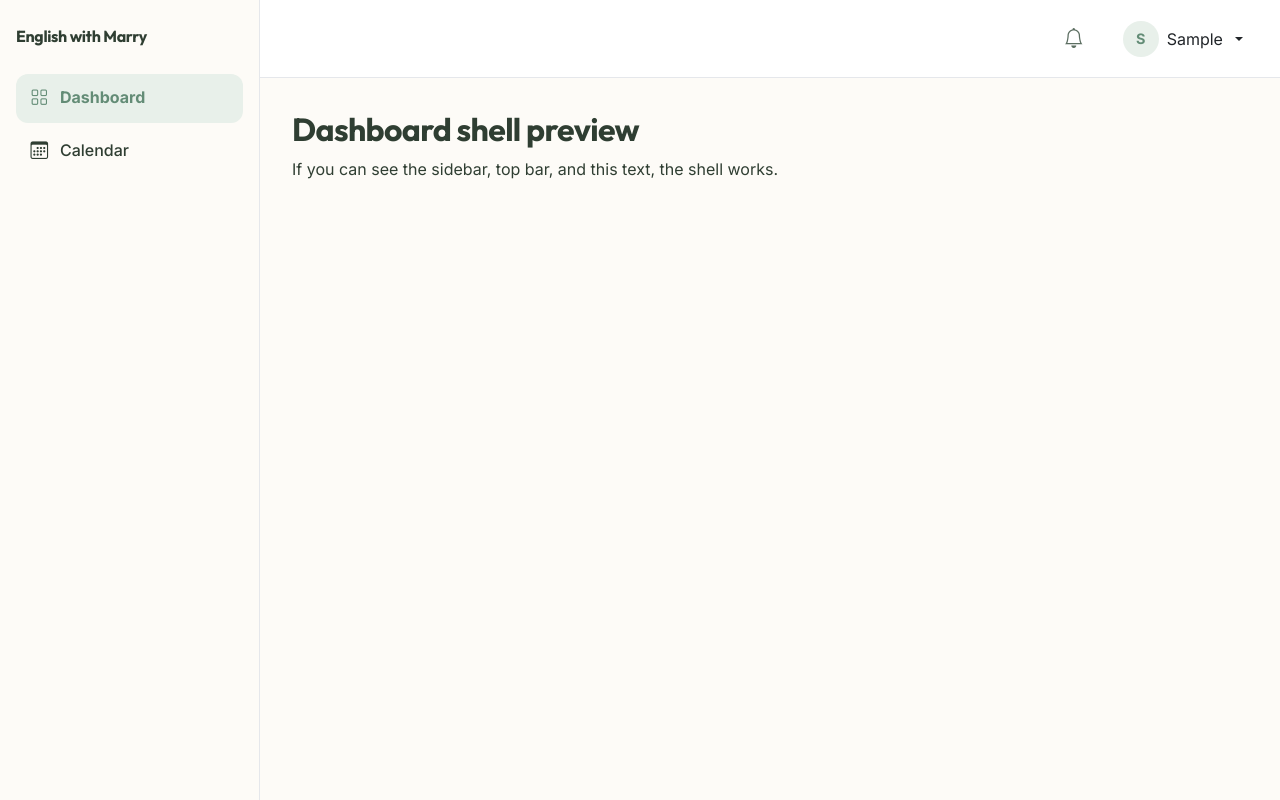
After one commit to sasan-hsn/tutor-booking, a Django app: page /dashboard/preview/ in a window 1280 px wide. The commit adds this page. Run offline with Django 5.2, Linux system fonts and the light colour scheme; the visitor is signed in with stand-in values (Sample User, id 1).

Commit message:
feat: shared dashboard sidebar/top-bar shell layout (#19)

```diff
--- /dev/null
+++ b/accounts/decorators.py
@@ -0,0 +1,19 @@
+from functools import wraps
+from django.contrib.auth.decorators import login_required
+from django.core.exceptions import PermissionDenied
+
+
+def role_required(role):
+    def decorator(view_func):
+        @wraps(view_func)
+        @login_required
+        def wrapper(request, *args, **kwargs):
+            if request.user.role != role:
+                raise PermissionDenied
+            return view_func(request, *args, **kwargs)
+        return wrapper
+    return decorator
+
+
+student_required = role_required("student")
+teacher_required = role_required("teacher")
--- a/accounts/views.py
+++ b/accounts/views.py
@@ -38,7 +38,7 @@ def user_login(request):
                 return redirect('/')  # TODO: replace with student_dashboard when built
     else:
         form = AuthenticationForm()
-    return render(request, 'accounts/login.html', {'form': form, 'next': next_url})
+    return render(request, 'accounts/login.html', {'form': form, 'next': next_url or ''})
 
 
 @require_POST
--- /dev/null
+++ b/booking/urls.py
@@ -0,0 +1,7 @@
+from django.urls import path
+from . import views
+
+app_name = "booking"
+urlpatterns = [
+  path("preview/", views.dashboard_preview, name="dashboard_preview"),
+ ]
--- a/booking/views.py
+++ b/booking/views.py
@@ -1,3 +1,6 @@
 from django.shortcuts import render
+from accounts.decorators import student_required
 
-# Create your views here.
+@student_required
+def dashboard_preview(request):
+    return render(request, "dashboard_preview.html")
--- a/static/css/style.css
+++ b/static/css/style.css
@@ -438,3 +438,137 @@ h6,
     font-size: 0.9rem;
     border: 2px solid var(--accent-amber);
 }
+
+
+/* ===== Dashboard Layout ===== */
+
+.dashboard-wrapper {
+    display: flex;
+    min-height: 100vh;
+}
+
+/* Sidebar */
+.dashboard-sidebar {
+    width: 260px;
+    background-color: var(--bg-card);
+    border-right: 1px solid var(--border-soft);
+    padding: 1.5rem 1rem;
+}
+
+@media (min-width: 768px) {
+    .dashboard-sidebar {
+        position: sticky;
+        top: 0;
+        height: 100vh;
+        flex-shrink: 0;
+    }
+}
+
+.sidebar-nav {
+    display: flex;
+    flex-direction: column;
+    gap: 0.25rem;
+}
+
+.sidebar-link {
+    display: flex;
+    align-items: center;
+    gap: 0.75rem;
+    padding: 0.65rem 0.9rem;
+    border-radius: var(--radius-md);
+    color: var(--text-main);
+    text-decoration: none;
+    font-weight: 500;
+    transition: background-color 0.2s ease, color 0.2s ease;
+}
+
+.sidebar-link:hover {
+    background-color: var(--primary-blue-light);
+    color: var(--primary-blue);
+}
+
+.sidebar-link.active {
+    background-color: var(--primary-blue-light);
+    color: var(--primary-blue);
+    font-weight: 700;
+}
+
+.sidebar-link i {
+    font-size: 1.1rem;
+}
+
+/* Main column */
+.dashboard-main {
+    flex-grow: 1;
+    display: flex;
+    flex-direction: column;
+    min-width: 0;
+}
+
+/* Top bar */
+.dashboard-topbar {
+    background-color: var(--bg-card);
+    border-bottom: 1px solid var(--border-soft);
+    padding: 0.85rem 1.5rem;
+    position: sticky;
+    top: 0;
+    z-index: 10;
+}
+
+.btn-icon {
+    background: transparent;
+    border: none;
+    color: var(--text-muted);
+    font-size: 1.25rem;
+    width: 40px;
+    height: 40px;
+    border-radius: var(--radius-full);
+    display: inline-flex;
+    align-items: center;
+    justify-content: center;
+    transition: background-color 0.2s ease, color 0.2s ease;
+}
+
+.btn-icon:hover {
+    background-color: var(--primary-blue-light);
+    color: var(--primary-blue);
+}
+
+.avatar-initial {
+    width: 36px;
+    height: 36px;
+    border-radius: 50%;
+    background-color: var(--primary-blue-light);
+    color: var(--primary-blue);
+    font-weight: 700;
+    display: inline-flex;
+    align-items: center;
+    justify-content: center;
+    font-size: 0.9rem;
+}
+
+.btn-logout-link {
+    background: none;
+    border: none;
+    color: var(--text-main);
+    font-weight: 500;
+    padding: 0;
+    width: 100%;
+    text-align: left;
+}
+
+.btn-logout-link:hover {
+    color: var(--primary-blue);
+}
+
+/* Page content */
+.dashboard-content {
+    padding: 1.5rem;
+    flex-grow: 1;
+}
+
+@media (min-width: 768px) {
+    .dashboard-content {
+        padding: 2rem;
+    }
+}
--- a/templates/accounts/login.html
+++ b/templates/accounts/login.html
@@ -1,13 +1,13 @@
-{% extends "base.html" %}
+{% extends "landing_base.html" %}
 
 {% block title %}Log In{% endblock %}
 
-{% block content %}
+{% block page_content %}
 <div class="container max-w-5xl px-4 py-5">
     <h1>Log In</h1>
     <form method="post">
         {% csrf_token %}
-        <input type="hidden" name="next" value="{{ next }}">
+        <input type="hidden" name="next" value="{{ next|default:'' }}">
         {{ form.as_p }}
         <button type="submit" class="btn-login fw-bold">Log In</button>
     </form>
--- a/templates/accounts/student_signup.html
+++ b/templates/accounts/student_signup.html
@@ -1,8 +1,8 @@
-{% extends "base.html" %}
+{% extends "landing_base.html" %}
 
 {% block title %}Sign Up{% endblock %}
 
-{% block content %}
+{% block page_content %}
 <div class="container max-w-5xl px-4 py-5">
     <h1>Sign Up</h1>
     <form method="post">
--- a/templates/base.html
+++ b/templates/base.html
@@ -9,49 +9,16 @@
 
     <!-- Style CSS -->
     <link rel="stylesheet" href="{% static 'css/style.css' %}">
+    {% block extra_css %}{% endblock %}
 </head>
 
-<body class="d-flex flex-column min-vh-100">
+<body>
+    {% block content %}
+    {% endblock %}
 
-    <!-- Sticky Navbar -->
-    <nav class="navbar navbar-expand-md navbar-custom sticky-top py-3">
-        <div class="container max-w-5xl px-4 d-flex align-items-center justify-content-between">
-            <a class="navbar-brand m-0" href="{% url 'portfolio:landing_page' %}">English with Marry</a>
-
-            <div class="d-flex align-items-center gap-4">
-                <a class="nav-link-custom d-none d-md-inline" href="{% url 'portfolio:landing_page' %}#about">About</a>
-                <a class="nav-link-custom d-none d-md-inline"
-                    href="{% url 'portfolio:landing_page' %}#testimonials">Testimonials</a>
-                <a class="nav-link-custom d-none d-md-inline"
-                    href="{% url 'portfolio:landing_page' %}#contact">Contact</a>
-                {% if user.is_authenticated %}
-                <form method="post" action="{% url 'accounts:logout' %}">
-                    {% csrf_token %}
-                    <button type="submit" class="btn-login fw-bold">Log out</button>
-                </form>
-                {% else %}
-                <a href="{% url 'accounts:login' %}" class="btn-login fw-bold">Log in</a>
-                {% endif %}
-            </div>
-        </div>
-    </nav>
-
-    <!-- Main Content -->
-    <main class="flex-grow-1">
-        {% block content %}
-        {% endblock %}
-    </main>
-
-    <!-- Footer -->
-    <footer class="border-top py-4 mt-auto" style="border-color: var(--border-color) !important;">
-        <div
-            class="container max-w-5xl px-4 d-flex flex-column flex-md-row align-items-center justify-content-between gap-2">
-            <span class="font-serif text-sm fw-semibold">English with Marry</span>
-            <span class="text-xs text-muted" style="font-size: 0.75rem;">© 2026 · All rights reserved</span>
-        </div>
-    </footer>
-
+    <script src="https://cdn.jsdelivr.net/npm/bootstrap@5.3.2/dist/js/bootstrap.bundle.min.js"></script>
     <script src="{% static 'js/main.js' %}"></script>
+    {% block extra_js %}{% endblock %}
 </body>
 
 </html>
--- /dev/null
+++ b/templates/dashboard_base.html
@@ -0,0 +1,69 @@
+{% extends "base.html" %}
+{% load static %}
+
+{% block content %}
+<div class="dashboard-wrapper">
+
+    <!-- Sidebar (desktop: fixed, mobile: off-canvas) -->
+    <aside class="dashboard-sidebar offcanvas-md offcanvas-start" tabindex="-1" id="sidebarOffcanvas">
+        <div class="offcanvas-header d-md-none">
+            <a class="navbar-brand m-0" href="{% url 'portfolio:landing_page' %}">English with Marry</a>
+            <button type="button" class="btn-close" data-bs-dismiss="offcanvas" data-bs-target="#sidebarOffcanvas"
+                aria-label="Close"></button>
+        </div>
+
+        <div class="offcanvas-body d-flex flex-column">
+            <a class="navbar-brand m-0 d-none d-md-block mb-4" href="{% url 'portfolio:landing_page' %}">English with
+                Marry</a>
+
+            <nav class="sidebar-nav flex-grow-1">
+                {% block sidebar_links %}
+                {% endblock %}
+            </nav>
+        </div>
+    </aside>
+
+    <!-- Main column: top bar + page content -->
+    <div class="dashboard-main">
+
+        <!-- Top bar -->
+        <header class="dashboard-topbar d-flex align-items-center justify-content-between">
+            <button class="btn d-md-none" type="button" data-bs-toggle="offcanvas" data-bs-target="#sidebarOffcanvas"
+                aria-controls="sidebarOffcanvas" aria-label="Open menu">
+                <i class="bi bi-list fs-4"></i>
+            </button>
+
+            <div></div>
+
+            <div class="d-flex align-items-center gap-3">
+                <button class="btn btn-icon" type="button" aria-label="Notifications">
+                    <i class="bi bi-bell"></i>
+                </button>
+
+                <div class="dropdown">
+                    <button class="btn dropdown-toggle d-flex align-items-center gap-2" type="button"
+                        data-bs-toggle="dropdown" aria-expanded="false">
+                        <span class="avatar-initial">{{ user.first_name|first|upper }}</span>
+                        <span class="d-none d-md-inline">{{ user.first_name }}</span>
+                    </button>
+                    <ul class="dropdown-menu dropdown-menu-end">
+                        <li>
+                            <form method="post" action="{% url 'accounts:logout' %}" class="px-3 py-1">
+                                {% csrf_token %}
+                                <button type="submit" class="btn-logout-link">Log out</button>
+                            </form>
+                        </li>
+                    </ul>
+                </div>
+            </div>
+        </header>
+
+        <!-- Page content -->
+        <main class="dashboard-content">
+            {% block page_content %}
+            {% endblock %}
+        </main>
+
+    </div>
+</div>
+{% endblock %}
--- /dev/null
+++ b/templates/dashboard_preview.html
@@ -0,0 +1,15 @@
+{% extends "dashboard_base.html" %}
+
+{% block sidebar_links %}
+<a href="#" class="sidebar-link active">
+    <i class="bi bi-grid"></i> Dashboard
+</a>
+<a href="#" class="sidebar-link">
+    <i class="bi bi-calendar3"></i> Calendar
+</a>
+{% endblock %}
+
+{% block page_content %}
+<h2>Dashboard shell preview</h2>
+<p>If you can see the sidebar, top bar, and this text, the shell works.</p>
+{% endblock %}
--- a/templates/home.html
+++ b/templates/home.html
@@ -1,4 +1,4 @@
-{% extends 'base.html' %}
+{% extends 'landing_base.html' %}
 {% load static %}
 
 {% block title %}
@@ -6,7 +6,7 @@
 Portfolio{% endif %}
 {% endblock %}
 
-{% block content %}
+{% block page_content %}
 {% if teacher %}
 
 <!-- 1. Hero Section -->
--- a/tutor_booking/urls.py
+++ b/tutor_booking/urls.py
@@ -6,4 +6,5 @@ urlpatterns = [
     path("admin/", admin.site.urls),
     path("", include("portfolio.urls")),
     path('accounts/', include('accounts.urls')),
+    path('dashboard/', include('booking.urls')),
 ]
```
Also changed, not shown: templates/landing_base.html (added, +45 -0 lines).
